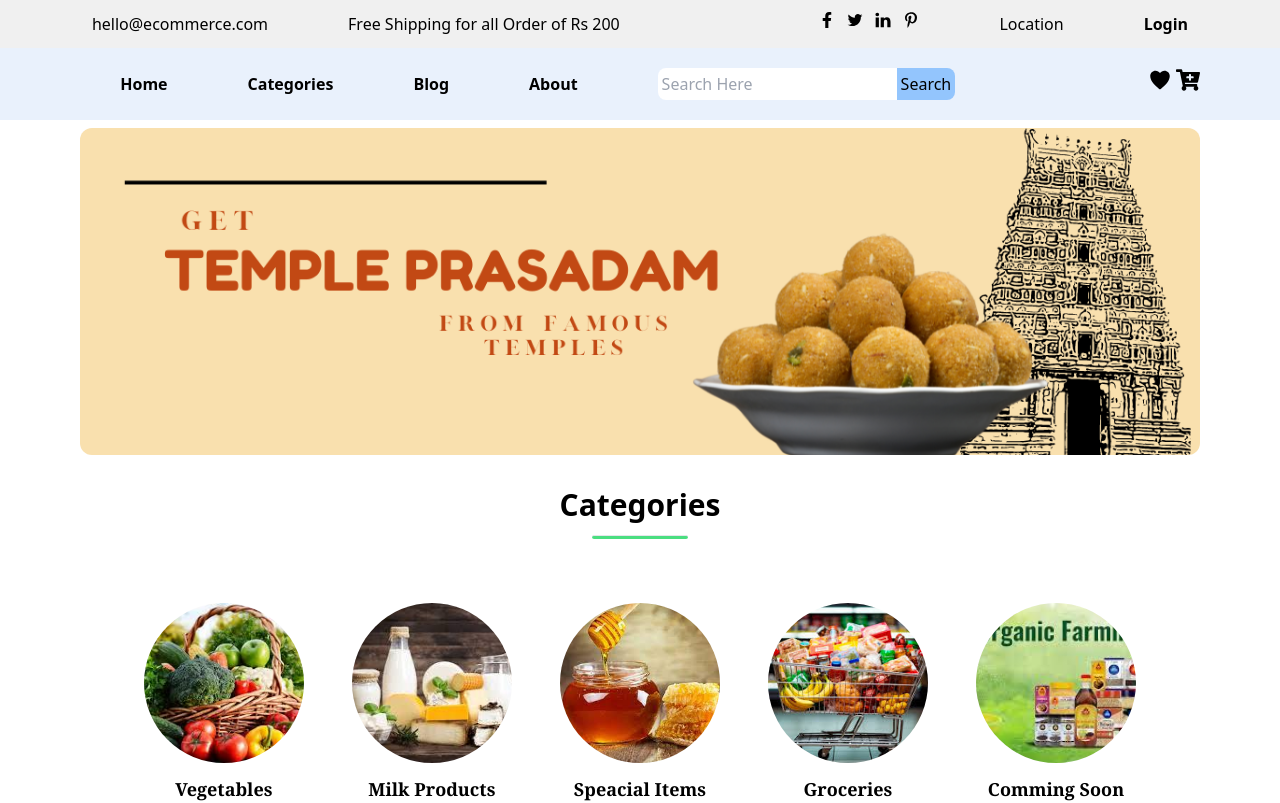
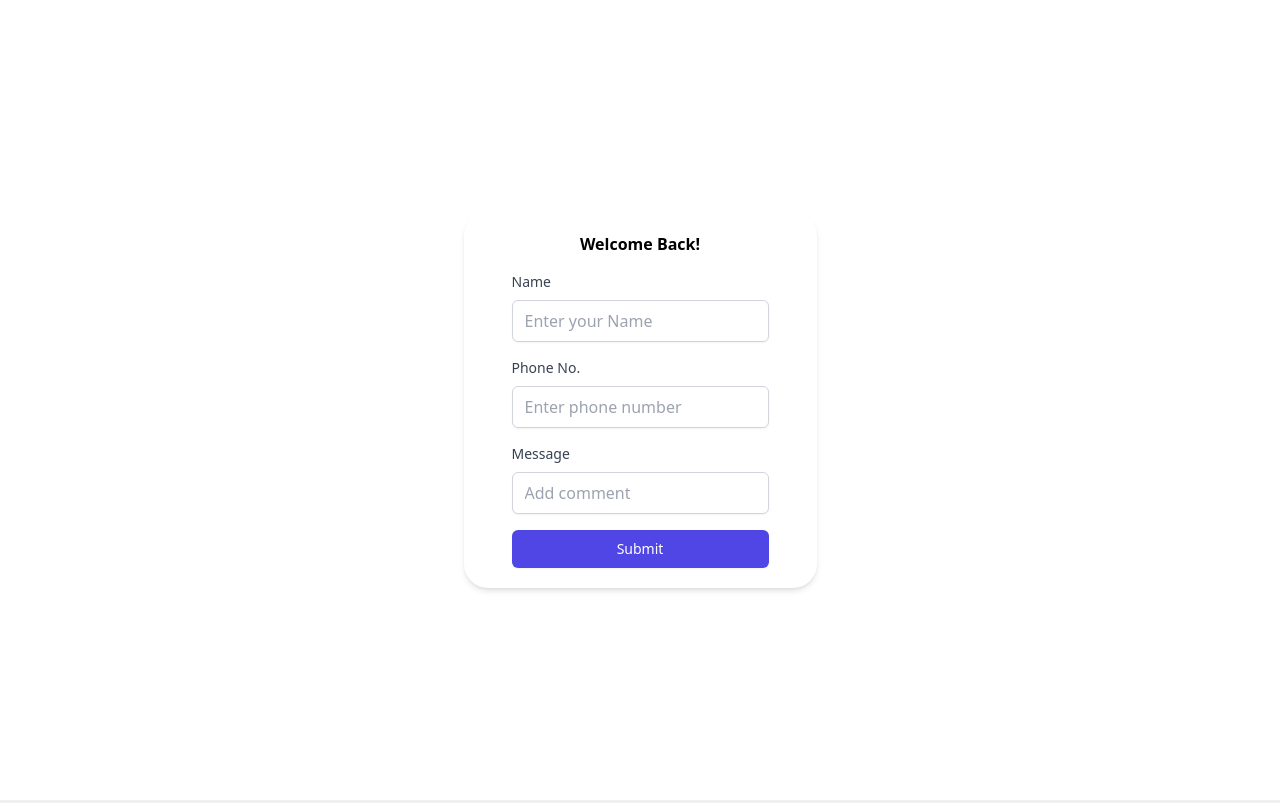
Before and after one commit to Arjun-Rao-student/vite-project, a React (Vite) app: page / in a window 1280 px wide. Shown: the top 803 px of the page. Built offline with nearby package versions, Linux system fonts and the light colour scheme.

Commit message:
added bulkform

```diff
--- a/src/App.jsx
+++ b/src/App.jsx
@@ -9,6 +9,7 @@ import Header from "./component/Header";
 import Banner from "./component/Banner"
 import Showcase from "./component/Showcase";
 import Banner_mid from "./component/Banner_mid";
+import Bulk_Form from "./component/Bulk_Form";
 
 
 
@@ -18,6 +19,7 @@ function App() {
 
   return (
     <>
+    <Bulk_Form />
     <Nav/>
     <Header />
     <Banner />
--- /dev/null
+++ b/src/component/Bulk_Form.jsx
@@ -0,0 +1,32 @@
+import React from 'react';
+
+const Bulk_Form = () => {
+  return (
+   <>
+
+<div class="min-h-screen flex items-center justify-center w-full dark:bg-gray-950">
+	<div class="bg-white dark:bg-gray-900 shadow-md rounded-3xl px-12 py-5 max-w-md">
+		<h1 class="text-2x1 font-bold text-center mb-4 dark:text-gray-200">Welcome Back!</h1>
+		<form action="#">
+			<div class="mb-4">
+				<label for="text" class="block text-sm font-medium text-gray-700 dark:text-gray-300 mb-2">Name</label>
+				<input type="text" id="text" class="shadow-sm rounded-md w-full px-3 py-2 border border-gray-300 focus:outline-none focus:ring-indigo-500 focus:border-indigo-500" placeholder="Enter your Name" required/>
+			</div>
+			<div class="mb-4">
+				<label for="Phone" class="block text-sm font-medium text-gray-700 dark:text-gray-300 mb-2">Phone No. </label>
+				<input type="number" id="Phone number" class="shadow-sm rounded-md w-full px-3 py-2 border border-gray-300 focus:outline-none focus:ring-indigo-500 focus:border-indigo-500" placeholder="Enter phone number" required/>
+			</div>
+			<div class="mb-4">
+				<label for="Comment" class="block text-sm font-medium text-gray-700 dark:text-gray-300 mb-2">Message </label>
+				<input type="textarea" id="textarea" class="shadow-sm rounded-md w-full px-3 py-2 border border-gray-300 focus:outline-none focus:ring-indigo-500 focus:border-indigo-500" placeholder="Add comment" />
+
+			</div>
+			<button  type="submit" class="w-full flex justify-center py-2 px-4 border border-transparent rounded-md shadow-sm text-sm font-medium text-white bg-indigo-600 hover:bg-indigo-700 focus:outline-none focus:ring-2 focus:ring-offset-2 focus:ring-indigo-500">Submit</button>
+		</form>
+	</div>
+</div>
+   </>
+  );
+};
+
+export default Bulk_Form;
--- a/src/component/Header.jsx
+++ b/src/component/Header.jsx
@@ -13,6 +13,7 @@ function Header() {
           <button className="font-bold  hover:text-green-500"> Categories</button>
           <button className="font-bold  hover:text-green-500">Blog</button>
           <button className="font-bold hover:text-green-500">About</button>
+          <button className="font-bold hover:text-green-500">Bulk Order</button>
           <div className=" my-auto">
             <input type="text" placeholder='Search Here'  className="p-1 my-auto rounded-l-lg" />
             <button className="p-1 bg-blue-300  rounded-r-lg">Search</button>
```
